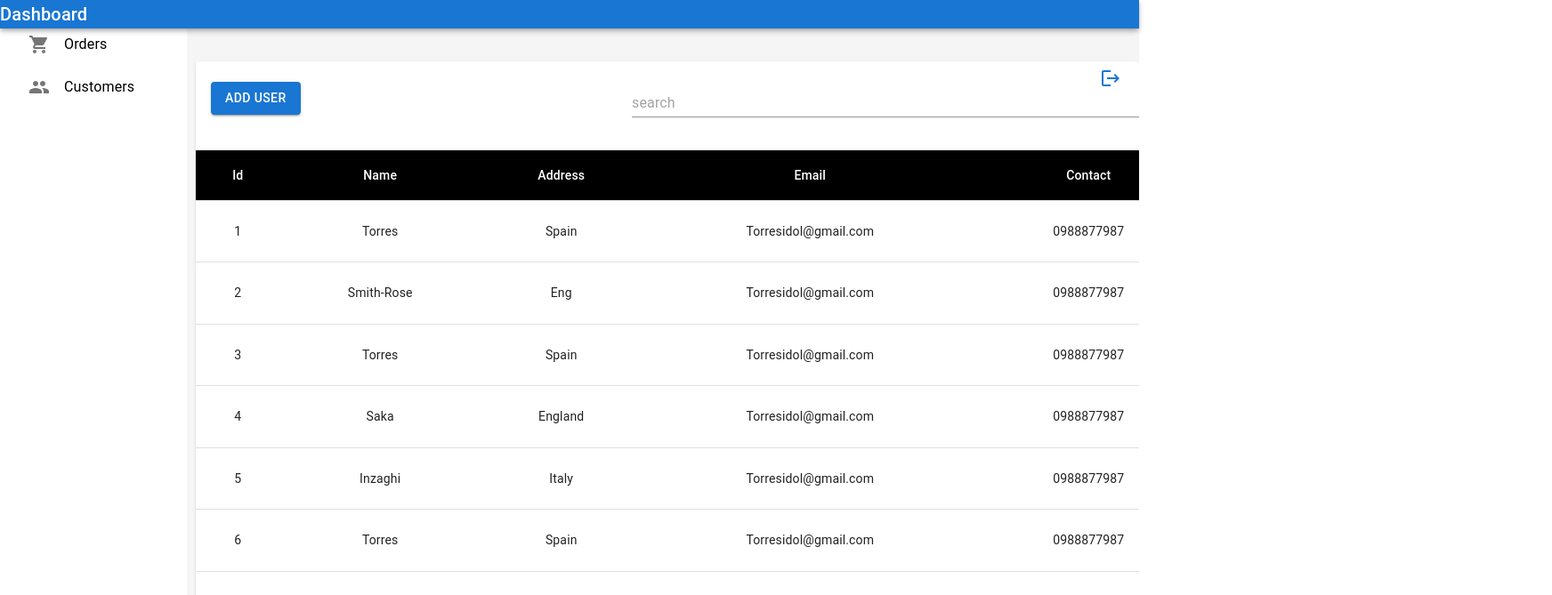
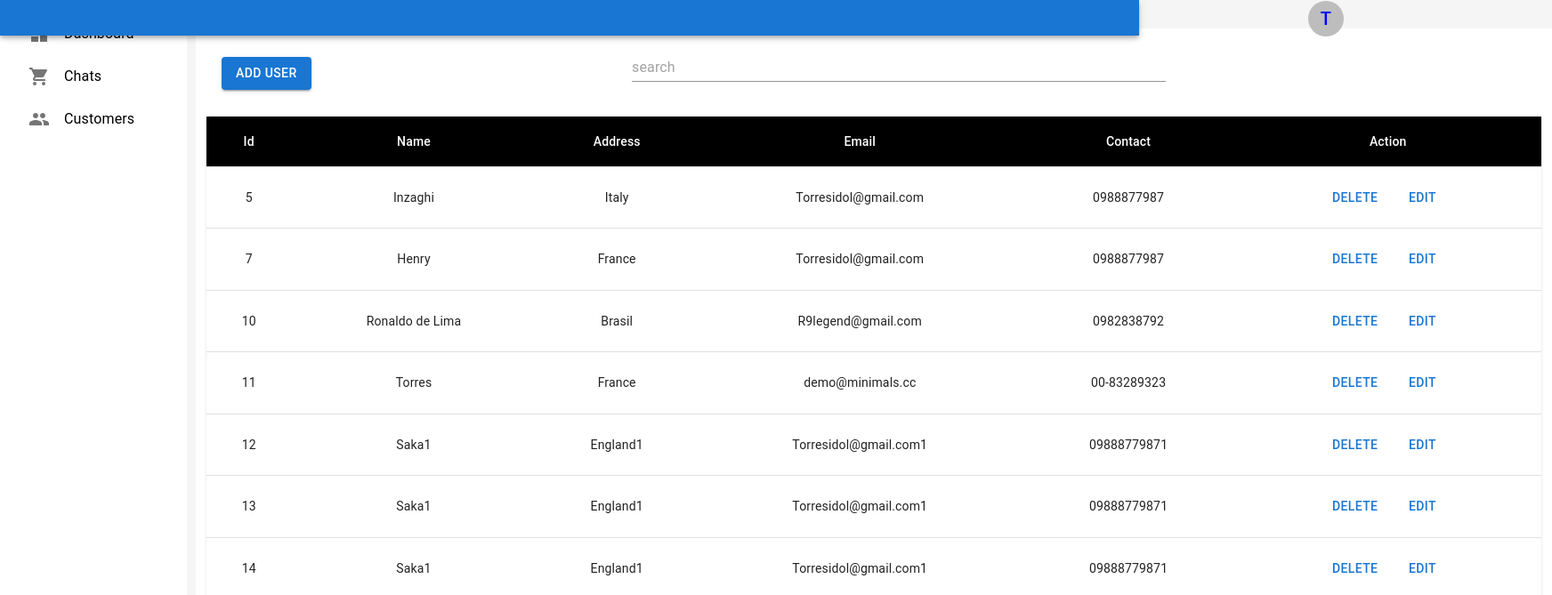
Before and after one commit to datnguyen139/BTT5-Redux_thunk_Page_Admin, a React (Create React App) app: page /Customer in a window 1280 px wide. Shown: the top 669 px of the page at 89% size, 1744 px wide, since content can reach past the window. Built offline with nearby package versions, Linux system fonts and the light colour scheme; data requests are answered from the project's data file.

Commit message:
phan trang

```diff
--- a/database.json
+++ b/database.json
@@ -1,44 +1,9 @@
 {
   "users": [
-    {
-      "id": 1,
-      "name": "Torres",
-      "address": "Spain",
-      "email": "Torresidol@gmail.com",
-      "contact": "0988877987"
-    },
-    {
-      "id": 2,
-      "name": "Smith-Rose",
-      "address": "Eng",
-      "email": "Torresidol@gmail.com",
-      "contact": "0988877987"
-    },
-    {
-      "id": 3,
-      "name": "Torres",
-      "address": "Spain",
-      "email": "Torresidol@gmail.com",
-      "contact": "0988877987"
-    },
-    {
-      "id": 4,
-      "name": "Saka",
-      "address": "England",
-      "email": "Torresidol@gmail.com",
-      "contact": "0988877987"
-    },
     {
       "id": 5,
       "name": "Inzaghi",
       "address": "Italy",
-      "email": "Torresidol@gmail.com",
-      "contact": "0988877987"
-    },
-    {
-      "id": 6,
-      "name": "Torres",
-      "address": "Spain",
       "email": "Torresidol@gmail.com",
       "contact": "0988877987"
     },
@@ -50,17 +15,136 @@
       "contact": "0988877987"
     },
     {
-      "id": 8,
+      "id": 10,
+      "name": "Ronaldo de Lima",
+      "address": "Brasil",
+      "email": "R9legend@gmail.com",
+      "contact": "0982838792"
+    },
+    {
+      "id": 11,
+      "name": "Torres",
+      "address": "France",
+      "email": "demo@minimals.cc",
+      "contact": "00-83289323"
+    },
+    {
+      "id": 12,
+      "name": "Saka1",
+      "address": "England1",
+      "email": "Torresidol@gmail.com1",
+      "contact": "09888779871"
+    },
+    {
+      "id": 13,
+      "name": "Saka1",
+      "address": "England1",
+      "email": "Torresidol@gmail.com1",
+      "contact": "09888779871"
+    },
+    {
+      "id": 14,
+      "name": "Saka1",
+      "address": "England1",
+      "email": "Torresidol@gmail.com1",
+      "contact": "09888779871"
+    },
+    {
+      "id": 15,
+      "name": "Saka1",
+      "address": "England1",
+      "email": "Torresidol@gmail.com1",
+      "contact": "09888779871"
+    },
+    {
+      "id": 16,
+      "name": "Saka1",
+      "address": "England1",
+      "email": "Torresidol@gmail.com1",
+      "contact": "09888779871"
+    },
+    {
+      "id": 17,
+      "name": "Saka1",
+      "address": "England1",
+      "email": "Torresidol@gmail.com1",
+      "contact": "09888779871"
+    },
+    {
+      "id": 18,
+      "name": "Saka1",
+      "address": "England1",
+      "email": "Torresidol@gmail.com1",
+      "contact": "09888779871"
+    },
+    {
+      "id": 19,
+      "name": "Saka1",
+      "address": "England1",
+      "email": "Torresidol@gmail.com1",
+      "contact": "09888779871"
+    },
+    {
+      "id": 20,
+      "name": "Saka1",
+      "address": "England1",
+      "email": "Torresidol@gmail.com1",
+      "contact": "09888779871"
+    },
+    {
+      "id": 21,
+      "name": "Saka1",
+      "address": "England1",
+      "email": "Torresidol@gmail.com1",
+      "contact": "09888779871"
+    },
+    {
+      "id": 22,
+      "name": "Saka1",
+      "address": "England1",
+      "email": "Torresidol@gmail.com1",
+      "contact": "09888779871"
+    },
+    {
+      "id": 23,
+      "name": "Saka1",
+      "address": "England1",
+      "email": "Torresidol@gmail.com1",
+      "contact": "09888779871"
+    },
+    {
+      "id": 24,
+      "name": "Saka1",
+      "address": "England1",
+      "email": "Torresidol@gmail.com1",
+      "contact": "09888779871"
+    },
+    {
+      "id": 25,
+      "name": "Saka1",
+      "address": "England1",
+      "email": "Torresidol@gmail.com1",
+      "contact": "09888779871"
+    },
+    {
+      "id": 26,
+      "name": "Saka1",
+      "address": "England1",
+      "email": "Torresidol@gmail.com1",
+      "contact": "09888779871"
+    },
+    {
+      "id": 27,
+      "name": "Saka1",
+      "address": "England1",
+      "email": "Torresidol@gmail.com1",
+      "contact": "09888779871"
+    },
+    {
+      "id": 28,
       "name": "Torres",
       "address": "Spain",
-      "email": "Torresidol@gmail.com",
-      "contact": "0988877987"
-    },
-    {
-      "id": 9,
-      "name": "Maldini",
-      "address": "Italy",
-      "email": "adfsdsd",
+      "email": "admin123",
       "contact": "00-83289323"
     }
   ],
--- a/package.json
+++ b/package.json
@@ -16,6 +16,8 @@
     "@types/react-dom": "^18.0.4",
     "@types/redux-logger": "^3.0.9",
     "axios": "^0.27.2",
+    "firebase": "^9.8.1",
+    "formik": "^2.2.9",
     "node-fetch": "^3.2.4",
     "react": "^18.1.0",
     "react-dom": "^18.1.0",
@@ -27,7 +29,8 @@
     "redux-logger": "^3.0.6",
     "redux-thunk": "^2.4.1",
     "typescript": "^4.6.4",
-    "web-vitals": "^2.1.4"
+    "web-vitals": "^2.1.4",
+    "yup": "^0.32.11"
   },
   "scripts": {
     "start": "react-scripts start",
--- a/src/App.tsx
+++ b/src/App.tsx
@@ -5,6 +5,7 @@ import AddUser from './component/pages/AddUser';
 import EditUser from './component/pages/EditUser';
 import SignIn from './component/Formlogin';
 import SignUp from './component/Formsignup';
+import Chat from './component/app-chat/Chat';
 
 const App = () => {
 
@@ -17,6 +18,7 @@ const App = () => {
           <Route path='/Customer' element={<Customer/>}/>
           <Route path='/AddUser' element={<AddUser/>}/>
           <Route path='/EditUser/:id' element={<EditUser/>}/>
+          <Route path="/Chat" element={<Chat/>}/>
         </Routes>
       </BrowserRouter>
     </div>
--- /dev/null
+++ b/src/component/app-chat/Chat.tsx
@@ -0,0 +1,84 @@
+import "../pages/user.css"
+import React, { useEffect, useState } from 'react';
+import { useNavigate } from "react-router-dom";
+import { styled } from '@mui/material/styles';
+import Box from '@mui/material/Box';
+import MuiAppBar, { AppBarProps as MuiAppBarProps } from '@mui/material/AppBar';
+import List from '@mui/material/List';
+import ListItemButton from '@mui/material/ListItemButton';
+import ListItemIcon from '@mui/material/ListItemIcon';
+import ListItemText from '@mui/material/ListItemText';
+import DashboardIcon from '@mui/icons-material/Dashboard';
+import ShoppingCartIcon from '@mui/icons-material/ShoppingCart';
+import PeopleIcon from '@mui/icons-material/People';
+
+const drawerWidth: number = 600;
+
+interface AppBarProps extends MuiAppBarProps {
+  open?: boolean;
+}
+
+const AppBar = styled(MuiAppBar, {
+  shouldForwardProp: (prop) => prop !== 'open',
+})<AppBarProps>(({ theme, open }) => ({
+  zIndex: theme.zIndex.drawer + 1,
+  transition: theme.transitions.create(['width', 'margin'], {
+    easing: theme.transitions.easing.sharp,
+    duration: theme.transitions.duration.leavingScreen,
+  }),
+  ...(open && {
+    marginLeft: drawerWidth,
+    width: '210px',
+    transition: theme.transitions.create(['width', 'margin'], {
+      easing: theme.transitions.easing.sharp,
+      duration: theme.transitions.duration.enteringScreen,
+    }),
+  }),
+}));
+
+const Chat = () => {
+  const navigate = useNavigate();
+  return (
+    <div>
+    <Box sx={{ display: 'flex' }}>
+      <AppBar sx={{height: "60px"}}>
+        <div className="dash-board"><p>Chat</p></div>
+      </AppBar>
+      <div className="list">
+        <List sx={{width: '210px'}}>
+          <ListItemButton onClick={() => navigate("/Customer")}>
+            <ListItemIcon>
+              <DashboardIcon />
+            </ListItemIcon>
+            <ListItemText primary="Dashboard"/>
+          </ListItemButton>
+          <ListItemButton onClick={() => navigate("/Chat")}>
+            <ListItemIcon>
+              <ShoppingCartIcon />
+            </ListItemIcon>
+            <ListItemText primary="Chats" />
+          </ListItemButton>
+          <ListItemButton>
+            <ListItemIcon>
+              <PeopleIcon />
+            </ListItemIcon>
+            <ListItemText primary="Customers" />
+          </ListItemButton>
+        </List>
+      </div>
+      <Box
+        sx={{
+          backgroundColor: (theme) =>
+            theme.palette.mode === 'light'
+              ? theme.palette.grey[100]
+              : theme.palette.grey[900],
+          flexGrow: 1,
+          height: '100vh',
+          overflow: 'auto' }}>
+          </Box>
+        </Box>
+    </div>
+  )
+}
+
+export default Chat
--- a/src/component/pages/AddUser.tsx
+++ b/src/component/pages/AddUser.tsx
@@ -10,6 +10,9 @@ import { ThunkDispatch } from 'redux-thunk'
 import { AppState } from '../../reduxthunk/store'
 import { AppActions } from '../../reduxthunk/Actiontype'
 import { useNavigate } from "react-router-dom"
+import { Formik } from "formik"
+import * as Yup from "yup"
+
 
 const AddUser = () => {
   const dispatch: ThunkDispatch<AppState, {}, AppActions> = useDispatch()
@@ -37,16 +40,44 @@ const AddUser = () => {
     }
   }
 
+  const validate = Yup.object({
+    name: Yup.string()
+      .max(10, 'Must be 15 characters or less')
+      .required('Required'),
+    address: Yup.string()
+      .min(5,"The address is not correct")
+      .required('Required'),
+    email: Yup.string()
+      .email('Email is invalid')
+      .required('Email is required'),
+    contact: Yup.string()
+      .min(10, "contact must be 10 numbers")
+      .max(10, "contact must be 10 numbers")
+      .required('Required')
+  })
+
   return (
+
+    <Formik
+      initialValues={{
+      name: '',
+      address: '',
+      email: '',
+      contact: ''
+    }}
+    validationSchema={validate}
+    onSubmit={values => {
+      console.log(values)
+    }}>
+    {formik => (
     <div className="form-add-user">
       <h2 className="adduser">Add User</h2>
       <Box
-        component="form"
         sx={{
           "& .MuiTextField-root": { display: 'block', m: 5, width: "100ch" }
         }}>
+          <form>
             <TextField
-            required
               type="text"
               id="add-user"
               name="name"
@@ -64,7 +95,6 @@ const AddUser = () => {
               onChange={handleInputValue}
             />
             <TextField
-            required
               type="text"
               id="add-user"
               name="email"
@@ -73,7 +103,6 @@ const AddUser = () => {
               onChange={handleInputValue}
             />
             <TextField
-            required
               type="phone"
               id="add-user"
               name="contact"
@@ -86,8 +115,11 @@ const AddUser = () => {
               id="submit-add-user" type="submit"
               onClick={() => submitAddUser()}>Submit
             </Button>
+          </form>
       </Box>
     </div>
+    )}
+    </Formik>
   )
 }
 
--- a/src/component/pages/Customer.tsx
+++ b/src/component/pages/Customer.tsx
@@ -19,20 +19,18 @@ import Button from "@mui/material/Button";
 import Box from '@mui/material/Box';
 import MuiAppBar, { AppBarProps as MuiAppBarProps } from '@mui/material/AppBar';
 import List from '@mui/material/List';
-import Typography from '@mui/material/Typography';
 import ListItemButton from '@mui/material/ListItemButton';
 import ListItemIcon from '@mui/material/ListItemIcon';
 import ListItemText from '@mui/material/ListItemText';
 import DashboardIcon from '@mui/icons-material/Dashboard';
 import ShoppingCartIcon from '@mui/icons-material/ShoppingCart';
 import PeopleIcon from '@mui/icons-material/People';
-import LogoutIcon from '@mui/icons-material/Logout';
 import { Input } from "@mui/material";
-import ReactDOM from 'react-dom';
-import { Search } from "@mui/icons-material";
-import { setTimeout } from "timers/promises";
+import { Avatar } from "@mui/material";
+import Pagination from '@mui/material/Pagination';
+import Stack from '@mui/material/Stack';
 
-const drawerWidth: number = 600;
+const drawerWidth: number = 240;
 
 interface AppBarProps extends MuiAppBarProps {
   open?: boolean;
@@ -66,32 +64,30 @@ const StyledTableCell = styled(TableCell)(({ theme }) => ({
   },
 }));
 
-const StyledTableRow = styled(TableRow)(({ theme }) => ({
-  '&:nth-of-type(odd)': {
-    backgroundColor: theme.palette.action.hover,
-  },
-  // hide last border
-  '&:last-child td, &:last-child th': {
-    border: 0,
-  },
-}));
-
 const Customer = () => {
   const [users, setUsers] = useState<User[]>([])
   const [search, setSearch] = useState<string>("")
   const getusers: User[] = useSelector((state: AppState)  =>  state.userReducer.Users);
   const dispatch: ThunkDispatch<AppState, {}, AppActions> = useDispatch();
   const navigate = useNavigate();
+  const [currentPage, setCurrentPage] = useState<number>(1)
+  const [numberOfPage, setNumberOfPage] = useState<number>(1)
 
   useEffect(() => {
-    dispatch(loadUsers());
+    dispatch(loadUsers())
   },[])
 
   useEffect(() => {
     setUsers(getusers)
   },[getusers])
 
+  useEffect(() => {
+    const number: number = Math.ceil(users.length / 10)
+    setNumberOfPage(number)
+  },[users])
+
   const deleteUser = (id: number): any => {
+    window.confirm("Ban chac chan muon xoa?")
     dispatch(deleteUserAction(id))
     const row_id = document.querySelector(`#row${id}`)
     row_id?.remove()
@@ -101,25 +97,29 @@ const Customer = () => {
     return setSearch(event.target.value)
   }
 
+
+
   // search by name users
   let new_users: User[] = []
   !search.trim()? new_users = users :
-   new_users = users.filter(user => user.name.indexOf(search) > -1 || user.address.indexOf(search) > -1)
+  new_users = users.filter(user => user.name.indexOf(search) > -1 || user.address.indexOf(search) > -1)
 
   const logOut = () => {
     navigate("/")
   }
 
+  const lastItem:number = currentPage * 10
+  const firstItem:number = lastItem - 10
+  const changeValuePage = (event: React.ChangeEvent<unknown>, value: number) => {
+      setCurrentPage(value)
+  }
+
   return (
     <div>
       <Box sx={{ display: 'flex' }}>
-        <AppBar>
-          <Typography
-             variant="h6"
-            noWrap
-            sx={{ flexGrow: 1 }}
-          >Dashboard
-          </Typography>
+        <AppBar sx={{height: "40px"}}>
+          <div className="dash-board"><p>DashBoard</p></div>
+          <Button className="logout" onClick={() =>  logOut()}><Avatar sx={{ color: "blue" }}>T</Avatar></Button>
         </AppBar>
         <div className="list">
           <List sx={{width: '210px'}}>
@@ -129,11 +129,11 @@ const Customer = () => {
               </ListItemIcon>
               <ListItemText primary="Dashboard"/>
             </ListItemButton>
-            <ListItemButton>
+            <ListItemButton onClick={() => navigate("/Chat")}>
               <ListItemIcon>
                 <ShoppingCartIcon />
               </ListItemIcon>
-              <ListItemText primary="Orders" />
+              <ListItemText primary="Chats" />
             </ListItemButton>
             <ListItemButton>
               <ListItemIcon>
@@ -150,15 +150,14 @@ const Customer = () => {
                 ? theme.palette.grey[100]
                 : theme.palette.grey[900],
             flexGrow: 1,
-            height: '100vh',
-            overflow: 'auto' }}>
+            height: '94vh',
+            }}>
               <Input className="search" placeholder="search" sx={{width: "600px"}} onChange={getValueSearch} />
             <div className="table">
               <Button variant="contained" onClick={() => navigate("/AddUser")} className="add-user">Add User</Button>
-              <Button className="logout" onClick={() =>  logOut()}><LogoutIcon /></Button>
-              <TableContainer sx={{overflow: "scroll", height: "800px"}} component={Paper} >
+              <TableContainer className="table-container" sx={{ height: "750px", overflow: "visible"}} component={Paper} >
                 <Table sx={{ width: "1500px" }} aria-label="customized table">
-                  <TableHead>
+                  <TableHead sx={{padding: "12px"}}>
                     <TableRow>
                       <StyledTableCell align="center">Id</StyledTableCell>
                       <StyledTableCell align="center">Name</StyledTableCell>
@@ -168,15 +167,15 @@ const Customer = () => {
                       <StyledTableCell align="center">Action</StyledTableCell>
                     </TableRow>
                   </TableHead>
-                  <TableBody>
-                    { new_users.map((user) => (
+                  <TableBody sx={{padding: "0px"}}>
+                    { new_users.slice(firstItem,lastItem).map((user) => (
                     <TableRow id={`row${user.id}`} key={user.id}>
-                      <TableCell align="center">{user.id}</TableCell>
-                      <TableCell align="center">{user.name}</TableCell>
-                      <TableCell align="center">{user.address}</TableCell>
-                      <TableCell align="center">{user.email}</TableCell>
-                      <TableCell align="center">{user.contact}</TableCell>
-                      <TableCell align="center">
+                      <TableCell id="tablecell" align="center">{user.id}</TableCell>
+                      <TableCell id="tablecell" align="center">{user.name}</TableCell>
+                      <TableCell id="tablecell" align="center">{user.address}</TableCell>
+                      <TableCell id="tablecell" align="center">{user.email}</TableCell>
+                      <TableCell id="tablecell" align="center">{user.contact}</TableCell>
+                      <TableCell id="tablecell" align="center">
                         <Button id={`${user.id}`} className="delete" onClick={() => deleteUser(user.id)} >Delete</Button>
                         <Button className="edit" style={{marginLeft: "10px"}} onClick={() => navigate(`/EditUser/${user.id}`)}>Edit</Button>
                       </TableCell>
@@ -187,6 +186,9 @@ const Customer = () => {
             </div>
             </Box>
           </Box>
+          <Stack spacing={2}>
+            <Pagination count={numberOfPage} onChange={changeValuePage} color="primary" />
+          </Stack>
       </div>
   );
 }
--- a/src/component/pages/EditUser.tsx
+++ b/src/component/pages/EditUser.tsx
@@ -22,7 +22,6 @@ const EditUser = () => {
 
   useEffect(() => {
     dispatch(getUserId(Number(id)))
-    setUser(getuser)
   },[])
 
   useEffect(() => {
--- /dev/null
+++ b/src/component/pages/Pagination.tsx
@@ -0,0 +1,6 @@
+import React from "react";
+
+const Pagination = () => {
+
+}
+export default Pagination
--- a/src/component/pages/user.css
+++ b/src/component/pages/user.css
@@ -4,7 +4,7 @@
 
 table {
   padding: 0px;
-  margin-top: 100px;
+  margin-top: 50px;
   width: 80%;
 
 }
@@ -14,17 +14,19 @@ table {
 
 .list {
   position: relative;
-  top: -350px;
+  top: -290px;
 }
 
 .add-user {
   position: relative;
-  top: 60px;
+  top: 20px;
   left: 17px;
 }
 
 .table {
+  padding: 12px;
   margin-left: 10px;
+  background-color: #fff;
 }
 
 .form-login {
@@ -34,9 +36,9 @@ table {
 
 .logout {
   position: relative;
-  top: 38px;
+  top: -35px;
+  right: -850px;
   float: right;
-  margin-left: 10px;
 }
 
 h2 {
@@ -66,6 +68,15 @@ h2 {
 
 .search {
   position: relative;
-  top: 100px;
+  top: 60px;
   left: 500px;
 }
+.dash-board {
+  font-size: 25px;
+  position: relative;
+  left: -850px;
+  top: 10px;
+}
+.tablecell {
+  padding: 10px;
+}
```
Also changed, not shown: src/component/Formlogin.tsx (+4 -4 lines), src/firebase/config.ts (added, +9 -0 lines), 1 other file (tests, documents, lock files or other folders). Lines whose indentation alone changed are shown as unchanged.
